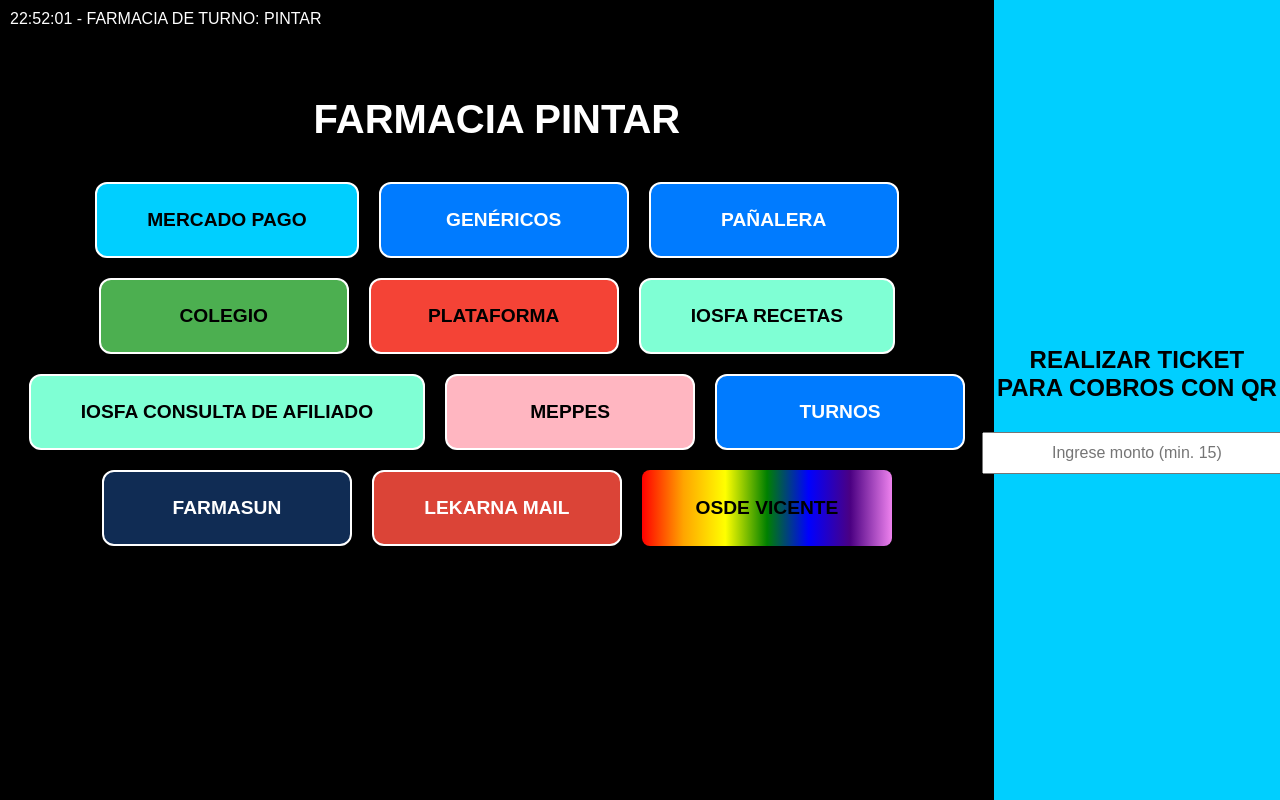
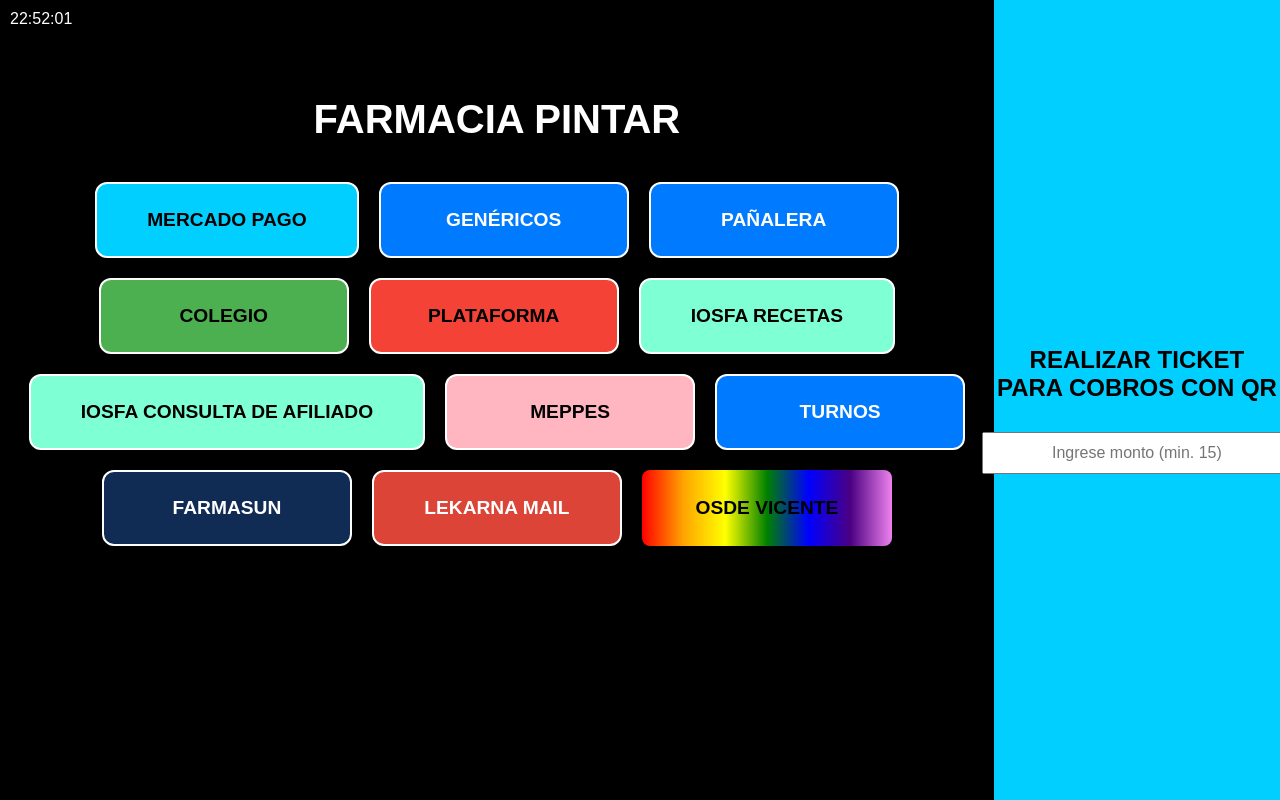
Before and after one commit to GrupoScout/pruebas-turnosdefaramcias.info, a plain HTML site: page index.html in a window 1280 px wide. Drawn offline with Linux system fonts and the light colour scheme.

Commit message:
Update index.html

```diff
--- a/index.html
+++ b/index.html
@@ -142,39 +142,15 @@
         }
     </style>
     <script>
-        function actualizarHoraYFarmacia() {
+        function actualizarHora() {
             const ahora = new Date();
             const horas = ahora.getHours().toString().padStart(2, '0');
             const minutos = ahora.getMinutes().toString().padStart(2, '0');
             const segundos = ahora.getSeconds().toString().padStart(2, '0');
             document.getElementById('hora-actual').textContent = `${horas}:${minutos}:${segundos}`;
-
-            const dia = ahora.getDate();
-            const mes = ahora.getMonth() + 1;
-            const farmaciaHoy = obtenerFarmacia(dia, mes);
-            document.getElementById('farmacia-turno-nombre').textContent = `FARMACIA DE TURNO: ${farmaciaHoy}`;
         }
 
-        function obtenerFarmacia(dia, mes) {
-            const farmaciasSemana = ['MITRE', 'SARMIENTO', 'VAZQUEZ', 'PINTAR', 'CALPE'];
-            const farmaciasSabado = ['MITRE', 'CALPE', 'SARMIENTO', 'VAZQUEZ', 'PINTAR'];
-            const farmaciasDomingo = ['VAZQUEZ', 'PINTAR', 'MITRE', 'CALPE', 'SARMIENTO'];
-
-            let fecha = new Date(new Date().getFullYear(), mes - 1, dia);
-            let diaSemana = fecha.getDay();
-            let semanasTranscurridas = Math.floor((fecha - new Date(new Date().getFullYear(), 0, 1)) / (1000 * 60 * 60 * 24 * 7));
-
-            if (diaSemana >= 1 && diaSemana <= 5) {
-                return farmaciasSemana[diaSemana - 1];
-            } else if (diaSemana === 6) {
-                return farmaciasSabado[semanasTranscurridas % farmaciasSabado.length];
-            } else if (diaSemana === 0) {
-                return farmaciasDomingo[semanasTranscurridas % farmaciasDomingo.length];
-            }
-            return 'Desconocido';
-        }
-
-        setInterval(actualizarHoraYFarmacia, 1000);
+        setInterval(actualizarHora, 1000);
 
         function abrirUnicaVentana(nombre, url) {
             window.open(url, nombre, 'width=1000,height=700,resizable=yes,scrollbars=yes');
@@ -213,13 +189,13 @@
             printWindow.print();
         }
 
-        document.addEventListener('DOMContentLoaded', actualizarHoraYFarmacia);
+        document.addEventListener('DOMContentLoaded', actualizarHora);
     </script>
 </head>
 
 <body>
     <div class="barra-superior">
-        <span id="hora-actual"></span> - <span id="farmacia-turno-nombre"></span>
+        <span id="hora-actual"></span>
     </div>
     <div class="content">
         <h1>FARMACIA PINTAR</h1>
```
